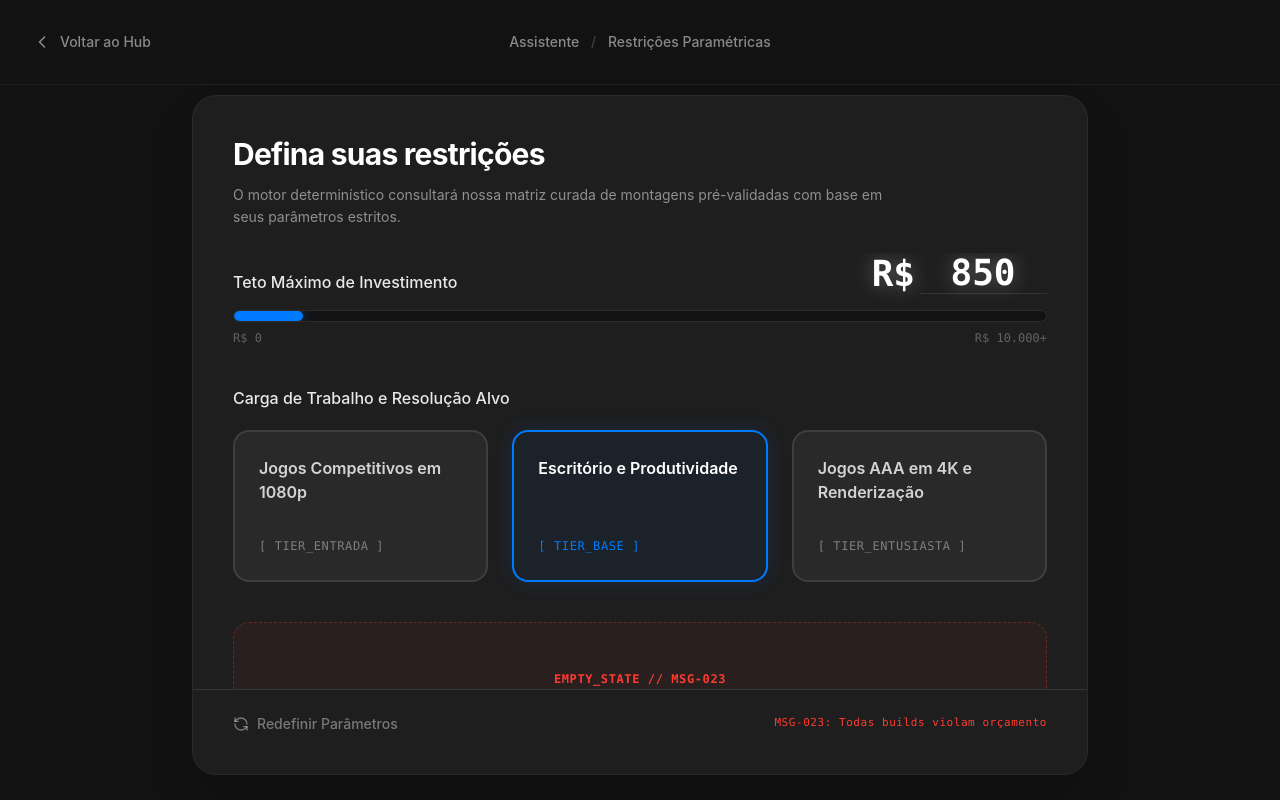
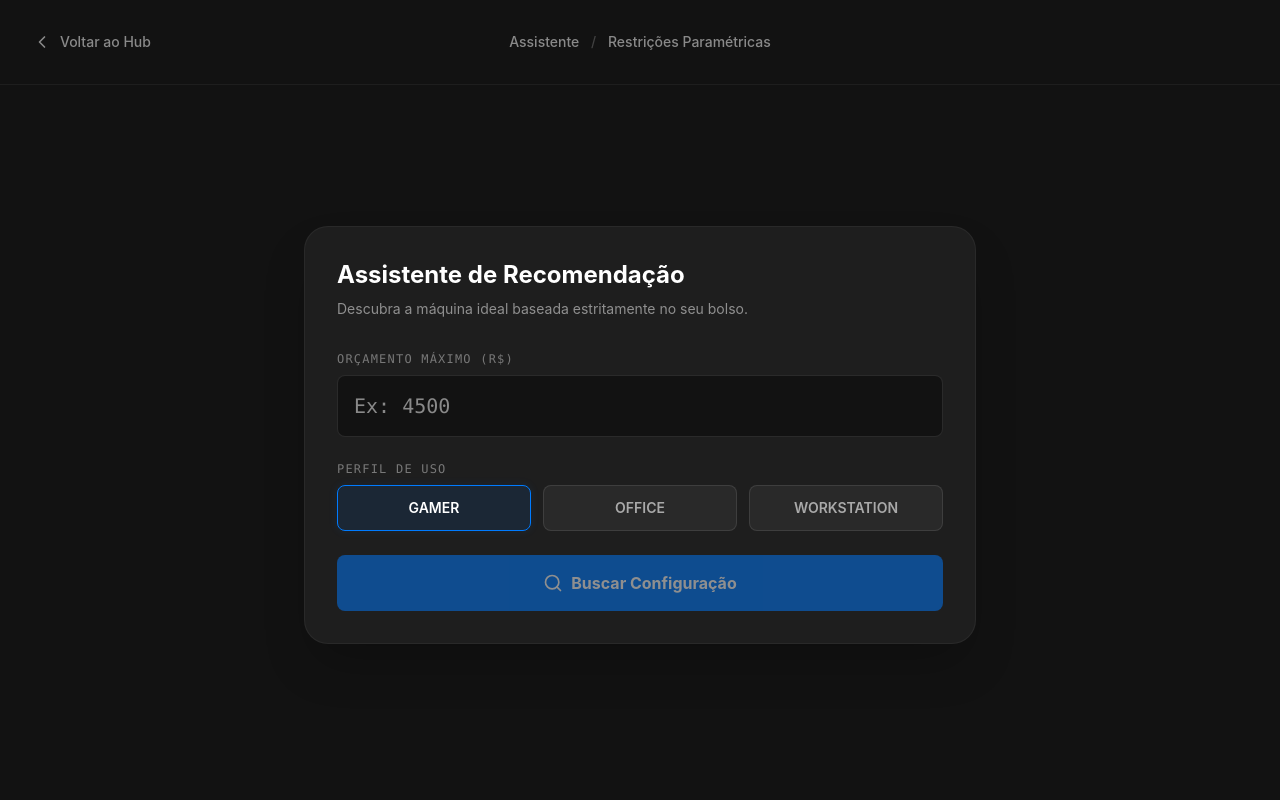
Before and after one commit to Eduardoferalves/Hardcomp, a React (Vite) app: page /wizard in a window 1280 px wide. Built offline with nearby package versions, Linux system fonts and the light colour scheme.

Commit message:
feat: implement curated build selection and enhance budget handling in Wizard component

```diff
--- a/src/app/components/Wizard.tsx
+++ b/src/app/components/Wizard.tsx
@@ -1,52 +1,69 @@
-import React from "react";
-import { Link, useNavigate } from "react-router";
-import { ChevronLeft, RefreshCcw } from "lucide-react";
-import { useTranslation } from "../lib/i18n";
-import { useHardCompStore } from "../store/useHardCompStore";
-import { BUILDS_CURADAS, CATALOGO_HARDWARE } from "../lib/engine/mockData";
-import { HardwareTier, Build_Recomendada, ComponentCategory, Componente } from "../types/store";
-import { toast } from "sonner";
+import React, { useState } from 'react';
+import { Link, useNavigate } from 'react-router';
+import { useTranslation } from '../lib/i18n';
+import { useHardCompStore } from '../store/useHardCompStore';
+import { mockCuratedBuilds, BuildRecomendada, PerfilUso } from '../lib/engine/mockCuratedBuilds';
+import { CATALOGO_HARDWARE } from '../lib/engine/mockData';
+import { AlertTriangle, Search, Cpu, ArrowRight, ChevronLeft } from 'lucide-react';
+import { toast } from 'sonner';
+
+type WizardState = 'COLD_INPUT' | 'PROCESSING' | 'EMPTY_STATE' | 'RESULTS_RENDERED';
 
 export function Wizard() {
   const { t } = useTranslation();
   const navigate = useNavigate();
+  const [fsmState, setFsmState] = useState<WizardState>('COLD_INPUT');
 
-  const budget = useHardCompStore((state) => state.budget);
-  const setBudget = useHardCompStore((state) => state.setBudget);
-  const loadPrebuiltSetup = useHardCompStore((state) => state.loadPrebuiltSetup);
+  // Inputs
+  const [budget, setBudget] = useState<string>('');
+  const [perfil, setPerfil] = useState<PerfilUso>('GAMER');
 
-  const [activeTier, setActiveTier] = React.useState<HardwareTier>('[ TIER_BASE ]');
+  // Output
+  const [resultBuild, setResultBuild] = useState<BuildRecomendada | null>(null);
 
-  const filteredBuilds = React.useMemo(() => {
-    return BUILDS_CURADAS.filter(b => b.preco_total <= budget && b.hardware_tier === activeTier);
-  }, [budget, activeTier]);
+  // Ações globais do Zustand para a Rota de Fuga
+  const setGlobalBudget = useHardCompStore(state => state.setBudget);
 
-  const handleEject = (build: Build_Recomendada) => {
-    const map: Record<ComponentCategory, Componente | null> = {
-      CPU: null, Mobo: null, RAM: null, GPU: null, Storage: null, PSU: null
+  const handleSearch = () => {
+    const numBudget = Number(budget);
+    if (!numBudget || numBudget < 500) {
+      toast.error("Insira um valor válido de orçamento (mínimo R$ 500).");
+      return;
+    }
+
+    setFsmState('PROCESSING');
+
+    // Simulação de latência de rede/cálculo (SLA de UX)
+    setTimeout(() => {
+      // Motor de Matching Estático (O(N) simples sobre as curadorias, não sobre as peças)
+      const matches = mockCuratedBuilds.filter(b =>
+        b.perfil_uso === perfil &&
+        b.preco_total_cache <= numBudget
+      );
+
+      if (matches.length === 0) {
+        setFsmState('EMPTY_STATE');
+      } else {
+        // Pega a máquina mais próxima do teto do orçamento (Maximizar LTV)
+        const bestMatch = matches.sort((a, b) => b.preco_total_cache - a.preco_total_cache)[0];
+        setResultBuild(bestMatch);
+        setFsmState('RESULTS_RENDERED');
+      }
+    }, 800);
   };
 
-    build.componentes.forEach(uuid => {
-      const comp = CATALOGO_HARDWARE.find(c => c.id === uuid);
-      if (comp) {
-        map[comp.categoria] = comp;
-      }
-    });
+  const handleEjectToBuilder = () => {
+    if (!resultBuild) return;
 
-    const anchor = map.CPU ? 'CPU' : 'Mobo';
-    loadPrebuiltSetup(map, anchor as ComponentCategory, true);
-    navigate('/builder');
+    // Injeção de Rota de Fuga (Handoff Topológico)
+    setGlobalBudget(Number(budget));
+
+    // Redireciona e avisa o usuário (MSG-028)
+    navigate(`/builder?curated=${resultBuild.id_build_curada}`);
   };
-
-  const workloads = [
-    { id: 'competitive', tier: '[ TIER_ENTRADA ]' as HardwareTier, title: t('wizard.workload.competitive.title'), tierText: t('wizard.workload.competitive.tier') },
-    { id: 'office', tier: '[ TIER_BASE ]' as HardwareTier, title: t('wizard.workload.office.title'), tierText: t('wizard.workload.office.tier') },
-    { id: 'enthusiast', tier: '[ TIER_ENTUSIASTA ]' as HardwareTier, title: t('wizard.workload.enthusiast.title'), tierText: t('wizard.workload.enthusiast.tier') }
-  ];
 
   return (
     <div className="w-screen h-screen flex flex-col overflow-hidden bg-[#121212] font-sans text-white">
-
       {/* TOP HEADER */}
       <header className="flex items-center justify-between px-8 py-6 border-b border-white/5 shrink-0 bg-[#121212]">
         <div className="flex-1 flex justify-start">
@@ -66,161 +83,126 @@ export function Wizard() {
 
       {/* MAIN CONTENT */}
       <main className="flex-1 overflow-hidden px-4 flex justify-center items-center pb-8 pt-4">
-        <div className="w-full max-w-4xl max-h-[calc(100vh-120px)] flex flex-col bg-[#1E1E1E] border border-white/5 shadow-2xl rounded-3xl relative overflow-hidden">
+        <div className="w-full max-w-2xl p-8 bg-[#1E1E1E] border border-white/5 shadow-2xl rounded-3xl relative overflow-hidden flex flex-col">
+          <h2 className="text-2xl font-sans font-bold text-white mb-2">Assistente de Recomendação</h2>
+          <p className="text-white/50 text-sm mb-8">Descubra a máquina ideal baseada estritamente no seu bolso.</p>
 
-          <div className="px-8 pt-8 md:px-10 md:pt-10 shrink-0 mb-6">
-            <h2 className="text-3xl font-bold text-white tracking-tight mb-3">
-              {t('wizard.header.title')}
-            </h2>
-            <p className="text-white/50 text-sm leading-relaxed max-w-2xl">
-              {t('wizard.header.subtitle')}
-            </p>
+          {/* STEP 1: COLD INPUT */}
+          {(fsmState === 'COLD_INPUT' || fsmState === 'EMPTY_STATE') && (
+            <div className="space-y-6 animate-in fade-in zoom-in duration-300">
+              <div className="flex flex-col gap-2">
+                <label className="text-xs font-mono text-white/40 uppercase tracking-widest">Orçamento Máximo (R$)</label>
+                <input
+                  type="number"
+                  value={budget}
+                  onChange={(e) => setBudget(e.target.value)}
+                  placeholder="Ex: 4500"
+                  className="bg-[#121212] border border-white/10 p-4 rounded-lg text-white font-mono text-xl focus:border-[#007BFF] focus:outline-none transition-colors"
+                />
               </div>
 
-          <div className="flex-1 overflow-y-auto space-y-10 pb-4">
-            {/* INPUT SECTION 1: FINANCIAL CONSTRAINT */}
-            <div className="px-8 md:px-10">
-              <div className="flex justify-between items-end mb-4">
-                <label htmlFor="budget-input" className="text-base font-medium text-white/90">
-                  {t('wizard.investment.label')}
-                </label>
-                <div className="flex items-center drop-shadow-[0_0_10px_rgba(255,255,255,0.3)]">
-                  <span className="font-mono text-4xl font-bold text-white mr-1">R$</span>
-                  <input
-                    id="budget-input"
-                    type="number"
-                    min="0"
-                    max="10000"
-                    value={budget}
-                    onChange={(e) => setBudget(Number(e.target.value))}
-                    className="w-32 bg-transparent text-center text-4xl font-bold font-mono text-white outline-none border-b border-white/10 focus:border-[#007BFF] transition-colors appearance-none [&::-webkit-inner-spin-button]:appearance-none [&::-webkit-outer-spin-button]:appearance-none"
-                    style={{ MozAppearance: 'textfield' }}
-                  />
-                </div>
-              </div>
-
-              <div className="relative w-full h-3 bg-black/40 rounded-full overflow-hidden border border-white/10">
-                <div
-                  className="absolute top-0 left-0 h-full bg-[#007BFF] shadow-[0_0_15px_rgba(0,123,255,0.5)] rounded-full transition-all duration-150 ease-out"
-                  style={{ width: `${(budget / 10000) * 100}%` }}
-                ></div>
-                <input
-                  type="range"
-                  min="0"
-                  max="10000"
-                  step="50"
-                  value={budget}
-                  onChange={(e) => setBudget(Number(e.target.value))}
-                  className="absolute top-0 left-0 w-full h-full opacity-0 cursor-pointer"
-                />
-              </div>
-              <div className="flex justify-between text-xs font-mono text-white/30 mt-2">
-                <span>R$ 0</span>
-                <span>R$ 10.000+</span>
-              </div>
-            </div>
-
-            {/* INPUT SECTION 2: USE-CASE MATRIX */}
-            <div className="px-8 md:px-10">
-              <label className="text-base font-medium text-white/90 block mb-5">
-                {t('wizard.workload.label')}
-              </label>
-
-              <div className="grid grid-cols-1 md:grid-cols-3 gap-6">
-                {workloads.map((wl) => {
-                  const isActive = activeTier === wl.tier;
+              <div className="flex flex-col gap-2">
+                <label className="text-xs font-mono text-white/40 uppercase tracking-widest">Perfil de Uso</label>
+                <div className="grid grid-cols-3 gap-3">
+                  {(['GAMER', 'OFFICE', 'WORKSTATION'] as PerfilUso[]).map((p) => {
+                    const isActive = perfil === p;
                     return (
                       <button
                         type="button"
-                      key={wl.id}
-                      onClick={() => setActiveTier(wl.tier)}
-                      className={`relative p-6 rounded-2xl border-2 transition-all cursor-pointer group flex flex-col justify-between text-left focus:outline-none focus:ring-2 focus:ring-[#007BFF] focus:ring-offset-2 focus:ring-offset-[#1E1E1E]
-                        ${isActive
-                          ? 'border-[#007BFF] bg-[#007BFF]/5 shadow-[0_0_20px_rgba(0,123,255,0.15)]'
-                          : 'border-white/10 bg-white/5 hover:bg-white/10 hover:border-white/20'}`}
+                        key={p}
+                        onClick={() => setPerfil(p)}
+                        className={`p-3 rounded-lg border text-sm font-semibold transition-all cursor-pointer ${
+                          isActive
+                            ? 'border-[#007BFF] bg-[#007BFF]/10 text-white shadow-[0_0_10px_rgba(0,123,255,0.1)]'
+                            : 'border-white/10 bg-white/5 text-white/60 hover:bg-white/10 hover:text-white'
+                        }`}
                       >
-                      <div>
-                        <h3 className={`text-base font-semibold mb-1 transition-colors ${isActive ? 'text-white' : 'text-white/80 group-hover:text-white'}`}>
-                          {wl.title}
-                        </h3>
-                      </div>
-                      <div className="mt-6">
-                        <span className={`inline-flex font-mono text-xs tracking-wider transition-colors ${isActive ? 'text-[#007BFF] font-medium' : 'text-white/40 group-hover:text-white/60'}`}>
-                          {wl.tierText}
-                        </span>
-                      </div>
+                        {p}
                       </button>
                     );
                   })}
                 </div>
               </div>
 
-            {/* RESULTS GRID */}
-            <div className="px-8 md:px-10">
-              {filteredBuilds.length > 0 ? (
-                <div className="grid grid-cols-1 md:grid-cols-2 gap-4">
-                  {filteredBuilds.map(build => (
-                    <div key={build.id_build_curada} className="p-5 border border-white/10 rounded-2xl bg-white/5 flex flex-col justify-between transition-colors hover:border-[#007BFF]/30">
-                      <h4 className="text-lg font-bold text-white mb-2">{build.nome_build}</h4>
-                      <div className="font-mono font-bold text-xl text-[#007BFF] mb-4">
-                        R$ {build.preco_total.toLocaleString('pt-BR')}
+              <button
+                onClick={handleSearch}
+                disabled={Number(budget) < 500}
+                className="w-full py-4 bg-[#007BFF] hover:bg-[#0056b3] disabled:opacity-50 disabled:hover:bg-[#007BFF] text-white rounded-lg font-bold transition-all flex justify-center items-center gap-2 cursor-pointer"
+              >
+                <Search className="w-5 h-5" /> Buscar Configuração
+              </button>
+
+              {/* STEP 2: EMPTY STATE (Poka-Yoke) */}
+              {fsmState === 'EMPTY_STATE' && (
+                <div className="mt-4 p-4 border border-[#FF3B30]/20 bg-[#FF3B30]/10 rounded-lg flex gap-3 items-start">
+                  <AlertTriangle className="w-5 h-5 text-[#FF3B30] shrink-0 mt-0.5" />
+                  <div>
+                    <h4 className="text-[#FF3B30] font-bold text-sm">Orçamento Insuficiente</h4>
+                    <p className="text-[#FF3B30]/80 text-xs mt-1 font-mono">{t('MSG-023')}</p>
                   </div>
-                      <div className="text-[11px] font-mono text-white/50 space-y-1 mb-6">
-                        {['CPU', 'GPU', 'PSU'].map(cat => {
-                          const uuid = build.componentes.find(id => {
-                            const c = CATALOGO_HARDWARE.find(x => x.id === id);
-                            return c?.categoria === cat;
-                          });
-                          const comp = CATALOGO_HARDWARE.find(x => x.id === uuid);
-                          return comp ? <div key={comp.id}>• {cat}: {comp.nome_comercial}</div> : null;
-                        })}
-                      </div>
-                      <button
-                        onClick={() => handleEject(build)}
-                        className="mt-auto w-full px-4 py-3 bg-[#007BFF] hover:bg-[#0056b3] text-white rounded-lg text-sm font-semibold transition-colors cursor-pointer text-center"
-                      >
-                        {t('wizard.messages.customize' as any)}
-                      </button>
-                    </div>
-                  ))}
-                </div>
-              ) : (
-                <div className="flex flex-col items-center justify-center py-12 px-4 border border-dashed border-[#FF3B30]/30 rounded-2xl bg-[#FF3B30]/5 text-center">
-                  <span className="text-[#FF3B30] font-mono text-xs font-bold uppercase tracking-wider mb-2">EMPTY_STATE // MSG-023</span>
-                  <p className="text-white/80 text-sm max-w-md font-sans">
-                    {t('MSG-023')}
-                  </p>
                 </div>
               )}
             </div>
+          )}
 
+          {/* STEP 3: PROCESSING */}
+          {fsmState === 'PROCESSING' && (
+            <div className="py-20 flex flex-col items-center justify-center space-y-4 animate-in fade-in">
+              <Cpu className="w-10 h-10 text-[#007BFF] animate-pulse" />
+              <p className="text-white/60 font-mono text-xs tracking-widest uppercase">Varrendo Catálogo Curado...</p>
             </div>
+          )}
 
-          {/* BOTTOM ACTION BAR */}
-          <div className="px-8 pb-8 pt-6 md:px-10 md:pb-10 md:pt-6 mt-auto border-t border-white/10 shrink-0 flex flex-col md:flex-row items-center justify-between gap-6 bg-[#1E1E1E]">
-            <button
-              onClick={() => {
-                setBudget(850);
-                setActiveTier('[ TIER_BASE ]');
-              }}
-              className="flex items-center gap-2 text-sm font-medium text-white/40 hover:text-white transition-colors group"
-            >
-              <RefreshCcw className="w-4 h-4 group-hover:-rotate-90 transition-transform duration-300" />
-              {t('wizard.actions.reset')}
-            </button>
-
-            <div className="flex flex-col items-end gap-2 w-full md:w-auto">
-              <div className={`text-[11px] font-mono tracking-wider ${filteredBuilds.length > 0 ? 'text-green-400' : 'text-[#FF3B30]'}`}>
-                {filteredBuilds.length > 0
-                  ? t('wizard.messages.matchesFound' as any, { count: filteredBuilds.length })
-                  : t('MSG-023')}
+          {/* STEP 4: RESULTS RENDERED */}
+          {fsmState === 'RESULTS_RENDERED' && resultBuild && (
+            <div className="space-y-6 animate-in slide-in-from-bottom-4 fade-in duration-500">
+              <div className="p-5 border border-emerald-500/20 bg-emerald-500/5 rounded-xl">
+                <div className="flex justify-between items-start mb-4">
+                  <div>
+                    {resultBuild.is_sponsored && <span className="text-[10px] bg-amber-500/20 text-amber-500 px-2 py-1 rounded font-bold uppercase tracking-wider mb-2 inline-block">Patrocinado</span>}
+                    <h3 className="text-xl font-bold text-white">{resultBuild.nome_comercial}</h3>
+                    <p className="text-emerald-400 font-mono text-sm mt-1">Garante compatibilidade total.</p>
                   </div>
+                  <div className="text-right">
+                    <p className="text-2xl font-mono font-bold text-white">
+                      {new Intl.NumberFormat('pt-BR', { style: 'currency', currency: 'BRL' }).format(resultBuild.preco_total_cache)}
+                    </p>
                   </div>
                 </div>
 
+                {/* Read-Only Specs Preview */}
+                <div className="grid grid-cols-2 gap-2 mt-6">
+                  {Object.entries(resultBuild.matriz_componentes).map(([cat, id]) => {
+                    if (!id) return null;
+                    const comp = CATALOGO_HARDWARE.find(c => c.id === id);
+                    return (
+                      <div key={cat} className="p-2 bg-[#121212] rounded border border-white/5 flex flex-col">
+                        <span className="text-[9px] font-mono text-white/40 uppercase">{cat}</span>
+                        <span className="text-xs text-white truncate">{comp?.nome_comercial || 'Indisponível'}</span>
+                      </div>
+                    );
+                  })}
+                </div>
+              </div>
+
+              <div className="flex gap-4">
+                <button
+                  onClick={() => setFsmState('COLD_INPUT')}
+                  className="px-6 py-3 border border-white/10 text-white/70 hover:text-white hover:bg-white/5 rounded-lg text-sm font-semibold transition-colors cursor-pointer"
+                >
+                  Refazer Busca
+                </button>
+                <button
+                  onClick={handleEjectToBuilder}
+                  className="flex-1 py-3 bg-[#007BFF] hover:bg-[#0056b3] text-white rounded-lg text-sm font-bold transition-all flex justify-center items-center gap-2 cursor-pointer"
+                >
+                  Personalizar no Montador <ArrowRight className="w-4 h-4" />
+                </button>
+              </div>
+            </div>
+          )}
         </div>
       </main>
-
     </div>
   );
 }
--- /dev/null
+++ b/src/app/lib/engine/mockCuratedBuilds.ts
@@ -0,0 +1,49 @@
+import { ComponentCategory } from '../../types/store';
+
+export type PerfilUso = 'GAMER' | 'OFFICE' | 'WORKSTATION';
+
+export interface BuildRecomendada {
+  id_build_curada: string;
+  perfil_uso: PerfilUso;
+  hardware_tier: string;
+  nome_comercial: string;
+  is_sponsored: boolean;
+  matriz_componentes: Record<ComponentCategory, string | null>; // Guarda apenas os IDs
+  preco_total_cache: number; // Preço pré-calculado (TTL do Redis)
+}
+
+// Simulando o Banco de Dados de Curadoria
+export const mockCuratedBuilds: BuildRecomendada[] = [
+  {
+    id_build_curada: "build-entry-gamer-01",
+    perfil_uso: "GAMER",
+    hardware_tier: "1080P_ENTRY",
+    nome_comercial: "Starter Gamer AM5",
+    is_sponsored: false,
+    preco_total_cache: 3400.00, // Preço somando as peças reais do mock
+    matriz_componentes: {
+      CPU: "f47ac10b-58cc-4372-a567-0e02b2c3d479",   // Ryzen 5 7600
+      Mobo: "d47ac10b-58cc-4372-a567-0e02b2c3d477", // ASUS TUF Gaming B650-PLUS
+      RAM: "b47ac10b-58cc-4372-a567-0e02b2c3d475",   // Kingston Fury 16GB DDR5
+      GPU: null,
+      PSU: "647ac10b-58cc-4372-a567-0e02b2c3d470",   // MSI MAG A650BN
+      Storage: null
+    }
+  },
+  {
+    id_build_curada: "build-mid-gamer-02",
+    perfil_uso: "GAMER",
+    hardware_tier: "1440P_MID",
+    nome_comercial: "Advanced Gamer Intel",
+    is_sponsored: true, // Terá badge de destaque
+    preco_total_cache: 4950.00, // Preço somando as peças reais do mock
+    matriz_componentes: {
+      CPU: "e47ac10b-58cc-4372-a567-0e02b2c3d478",   // Core i5-13400F
+      Mobo: "c47ac10b-58cc-4372-a567-0e02b2c3d476", // MSI MAG B760 TOMAHAWK
+      RAM: "a47ac10b-58cc-4372-a567-0e02b2c3d474",   // Corsair Vengeance 16GB DDR4
+      GPU: "947ac10b-58cc-4372-a567-0e02b2c3d473",   // RTX 4060
+      PSU: "647ac10b-58cc-4372-a567-0e02b2c3d470",   // MSI MAG A650BN
+      Storage: null
+    }
+  }
+];
```
Also changed, not shown: src/app/components/Builder.tsx (+26 -2 lines). Lines whose indentation alone changed are shown as unchanged.
